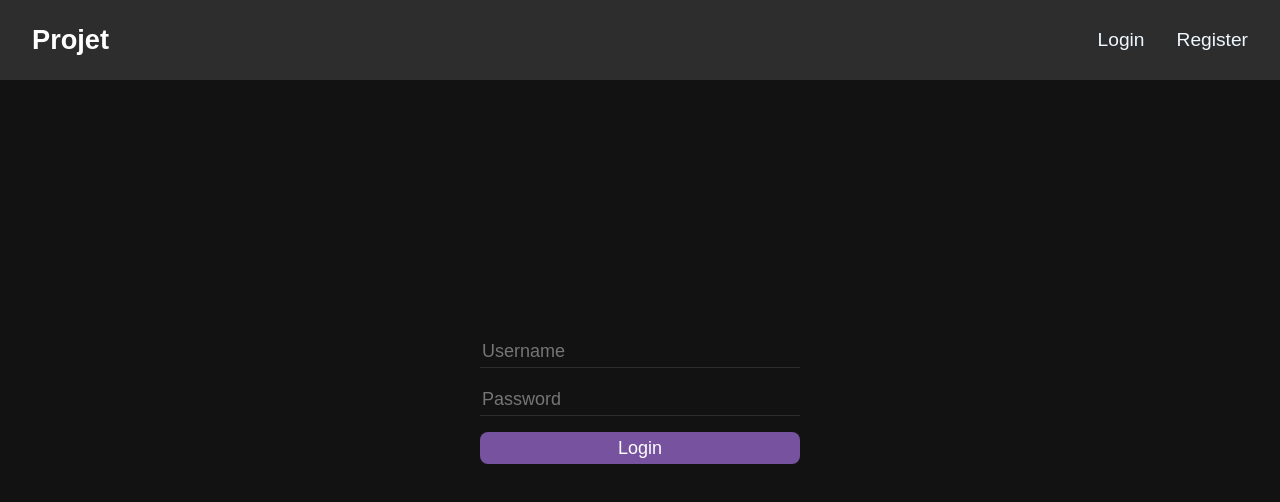
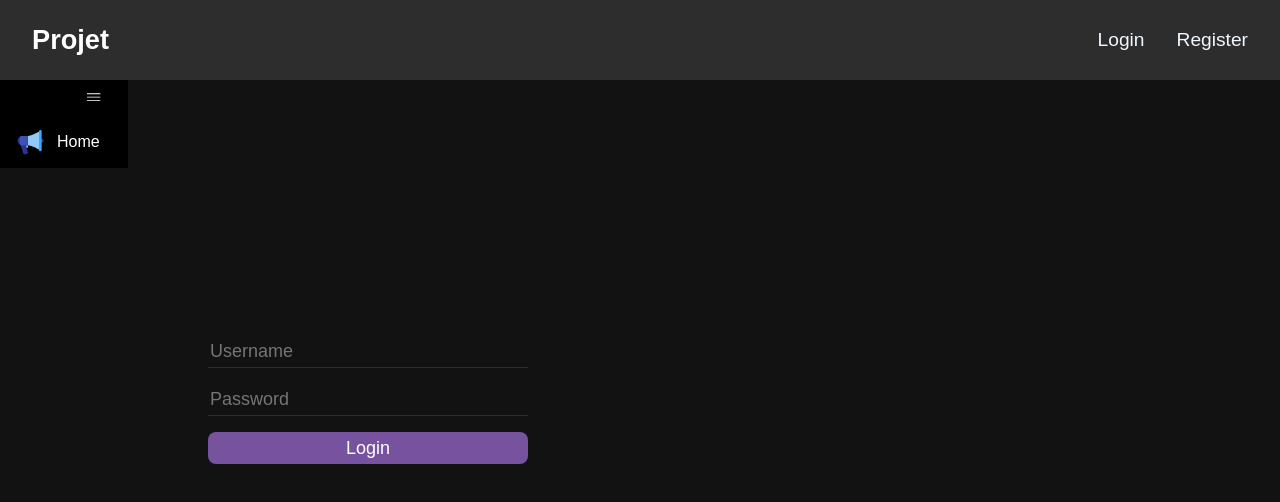
Before and after one commit to Hulkanof/bot, a React (Vite) app in the folder frontend/: page /login in a window 1280 px wide. Shown: the top 502 px of the page. Built offline with nearby package versions, Linux system fonts and the light colour scheme; a web font is replaced by a local one.

Commit message:
Working menu

```diff
--- a/frontend/package.json
+++ b/frontend/package.json
@@ -19,7 +19,8 @@
 		"react-dom": "^18.2.0",
 		"react-icons": "^4.9.0",
 		"react-router-dom": "^6.11.1",
-		"react-use-websocket": "^4.3.1"
+		"react-use-websocket": "^4.3.1",
+		"sass": "^1.62.1"
 	},
 	"devDependencies": {
 		"@types/react": "^18.2.5",
--- a/frontend/src/App.tsx
+++ b/frontend/src/App.tsx
@@ -9,6 +9,9 @@ import useToken from "./hooks/useToken"
 import WebSocketInterface from "./pages/WebSocketInterface"
 import Page404 from "./pages/404"
 import { useNavigate, useLocation } from "react-router-dom"
+import {SideBarMenuItem} from "./types/SideBarMenu"
+import {FcAdvertising} from "react-icons/fc"
+import { SideBarMenu } from "./components/SideBarMenu"
 
 function App() {
 	const [user, setUser] = useState<User>({
@@ -55,16 +58,29 @@ function App() {
 	}, [token, isLoading])
 
 	const props = { user, setUser, token }
+
+	const items: SideBarMenuItem[] = [
+		{
+			id: "1",
+			label: "Home",
+			icon : FcAdvertising,
+			url : "/"
+		},
+	];
+
 	return (
 		<>
 			<Header {...props} />
-			<Routes>
+			<div className="App">
+				<SideBarMenu items={items}/>
+				<Routes>
 				<Route path="/" element={<Home {...props} />} />
 				<Route path="/login" element={<Login {...props} />} />
 				<Route path="/register" element={<Register {...props} />} />
 				<Route path="/web-client" element={<WebSocketInterface {...props} socketport={4001} />} />
 				<Route path="*" element={<Page404 />} />
-			</Routes>
+				</Routes>
+			</div>
 		</>
 	)
 }
--- a/frontend/src/styles/App.css
+++ b/frontend/src/styles/App.css
@@ -18,3 +18,9 @@
 	letter-spacing: 0.5rem;
 	text-shadow: 0 0.5rem 1rem rgba(0, 0, 0, 0.5);
 }
+
+.App {
+	width: max-content;
+	display: flex;
+	flex-direction: row;
+}
--- a/frontend/src/styles/Header.css
+++ b/frontend/src/styles/Header.css
@@ -6,6 +6,7 @@
 	justify-content: space-between;
 	align-items: center;
 	color: aliceblue;
+	z-index: 1;
 }
 
 .header-title {
--- a/frontend/src/styles/SideBarMenu.scss
+++ b/frontend/src/styles/SideBarMenu.scss
@@ -5,21 +5,23 @@
 .SideBarMenu{
     background-color: black;
     color: black;
-    position: absolute;
+    position: relative;
     left: 0;
     top: 0;
     height: 100%;
     display: flex;
     flex-direction: column;
+    z-index: 2;
+
 
     @include transition(width);
 
     &.expanded{
-        width: 300px;
+        width: 10vw;
     }
 
     &.collapsed{
-        width: 50px;
+        width: 3vw;
     }
 
     .menuButton{
```
Also changed, not shown: frontend/src/components/SideBarMenu.tsx (line endings or trailing spaces), 1 other file (tests, documents, lock files or other folders).
